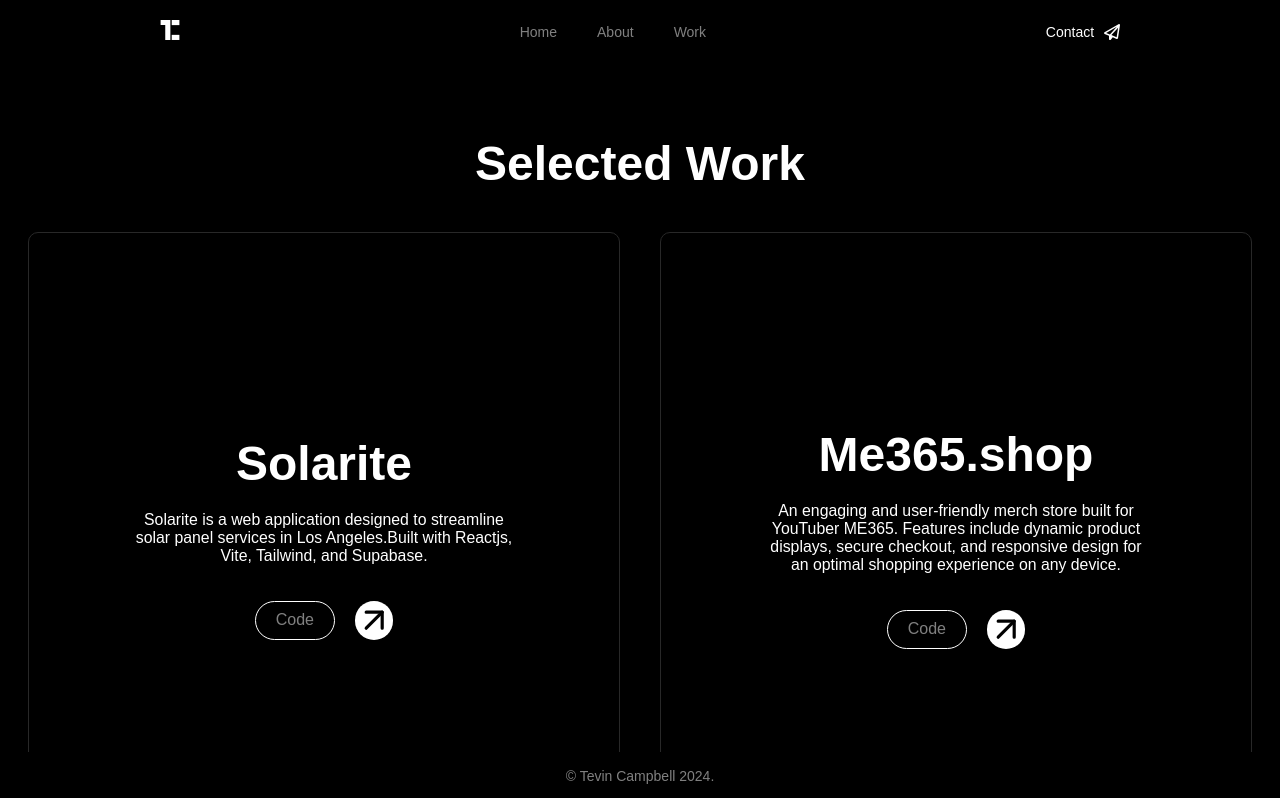
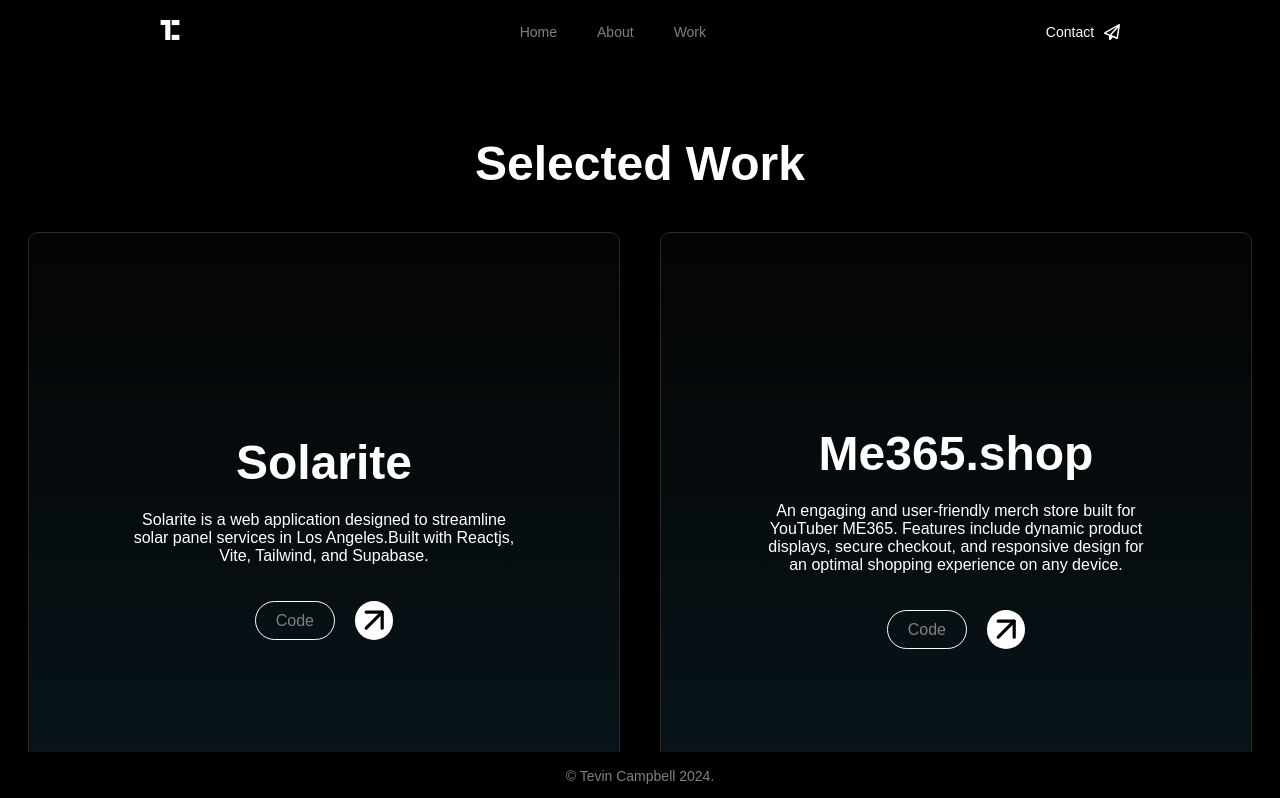
Before and after one commit to Troyzhenny/devfolio, a React (Vite) app: page /work in a window 1280 px wide. Shown: the top 798 px of the page. Built offline with nearby package versions, Linux system fonts and the light colour scheme; a web font is replaced by a local one.

Commit message:
Fix: project card description bleed + card bg color

```diff
--- a/src/components/ui/ProjectCards.jsx
+++ b/src/components/ui/ProjectCards.jsx
@@ -9,8 +9,10 @@
     // TODO: When card is hovered, top right corner an icon pops up to view live site
     <div id="card" className="card flex-center flex-column">
       <div id="deck" className="flex-center justify-center flex-column">
-        <h2>{title}</h2>
-        <p className="text-white">{description}</p>
+        <div className="flex-center justify-center flex-column">
+          <h2>{title}</h2>
+          <p className="text-white">{description}</p>
+        </div>
         <div className="flex-center pady-5 gap-sm">
           <PrimaryBtn value="Code" url={codeUrl} />
           <br />
--- a/src/index.css
+++ b/src/index.css
@@ -153,6 +153,10 @@
   transition: all .3s ease;
 }
 
+p {
+  font-size: 1.2em;
+}
+
 h1 {
   font-size: 5rem;
 }
@@ -273,9 +277,10 @@
   border: .11rem solid #282828;
   border-radius: 10px;
   padding: 15px;
+  background: linear-gradient(to top, #2f7f9e2c, #ffffff04);
 
   &:hover {
-    background: linear-gradient(to top, #2f7f9e2c, #ffffff04);
+    background: linear-gradient(to top, #3b986d3b, #ffffff04);
     transition: 1s ease;
   }
 
@@ -479,7 +484,7 @@
 }
 
 /* Medium Screens */
-@media screen and (min-width: 429px) {
+@media screen and (min-width: 400px) {
   #deck {
     padding: 20px;
   }
@@ -503,7 +508,7 @@
     }
 
     p {
-      font-size: .99em;
+      /* font-size: .99em; */
       display: flex;
       flex-wrap: wrap;
     }
@@ -566,7 +571,7 @@
     }
 
     p {
-      font-size: .99em;
+      /* font-size: .99em; */
       display: flex;
       flex-wrap: wrap;
     }
```
